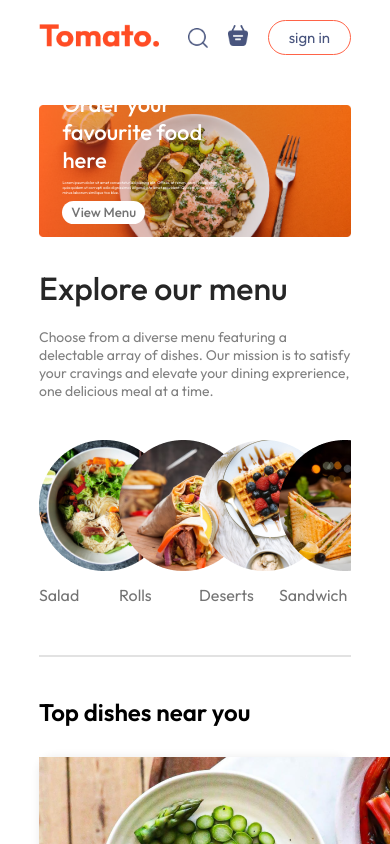
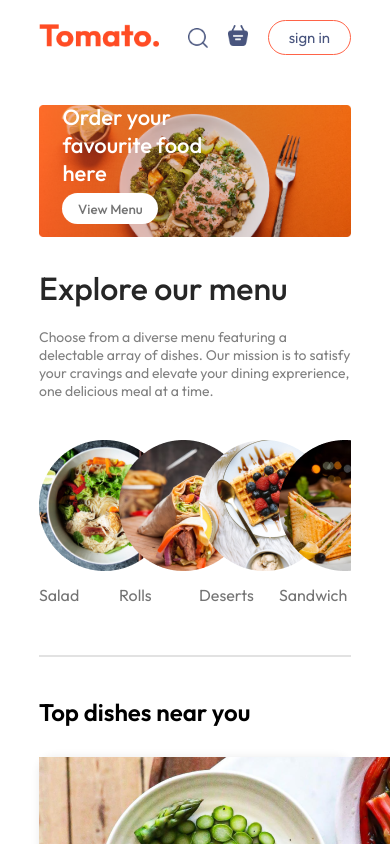
Before and after one commit to Jose08Victor/food-delivery-project, a React (Vite) app in the folder client/: page / in a window 390 px wide. Shown: the top 844 px of the page. Built offline with nearby package versions, Linux system fonts and the light colour scheme.

Commit message:
styles: media queries added.

```diff
--- a/client/src/components/header/styles.css
+++ b/client/src/components/header/styles.css
@@ -38,3 +38,23 @@
     font-size: (1vw, 13px);
     border-radius: 50px;
 }
+
+@media (max-width: 1050px) {
+    .header-contents {
+        max-width: 45%;
+    }
+}
+
+@media (max-width: 750px) {
+    .header-contents {
+        max-width: 55%;
+    }
+
+    .header-contents p {
+        display: none;
+    }
+
+    .header-contents button {
+        padding: 2vw 4vw;
+    }
+}
```
